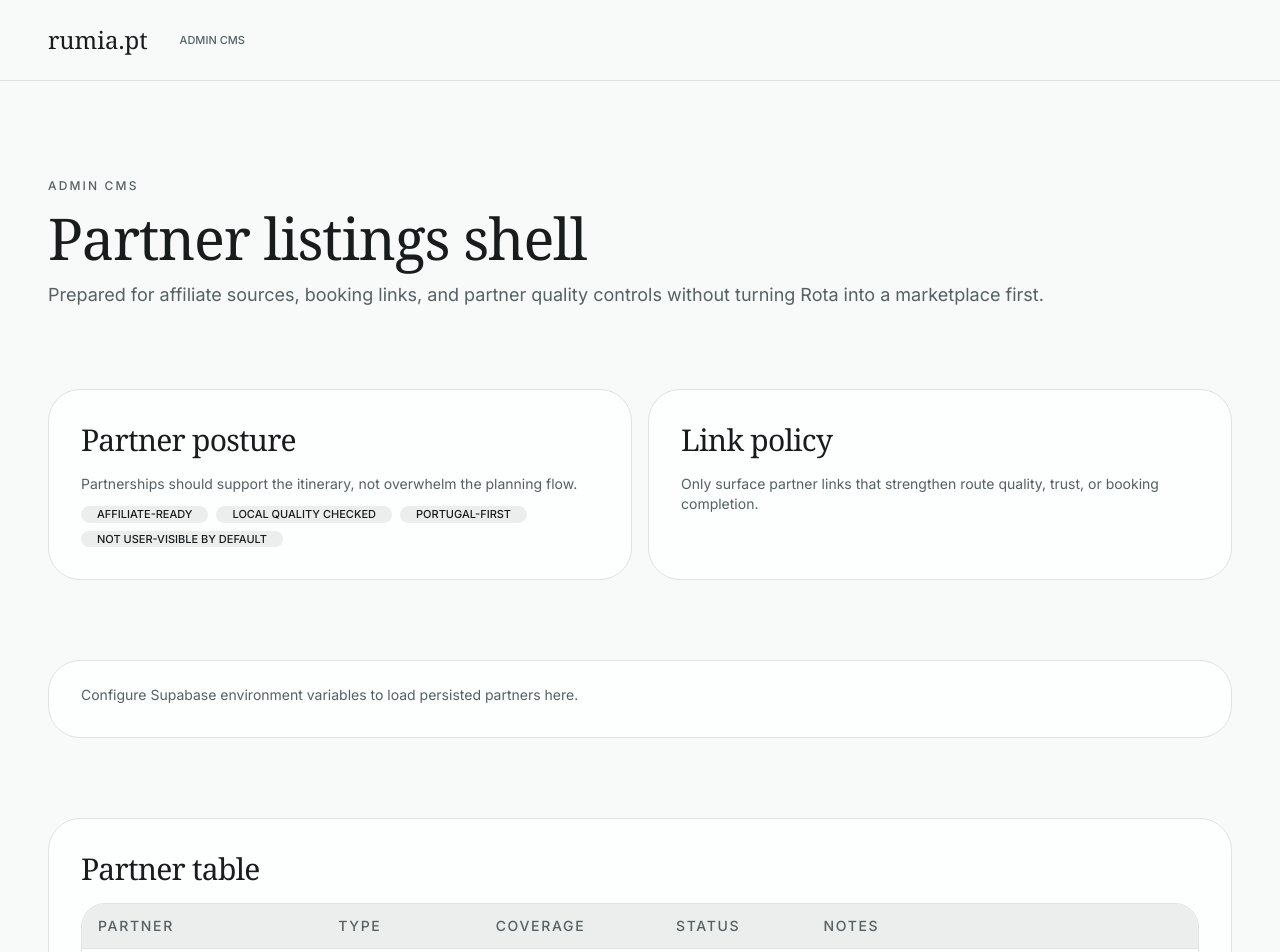
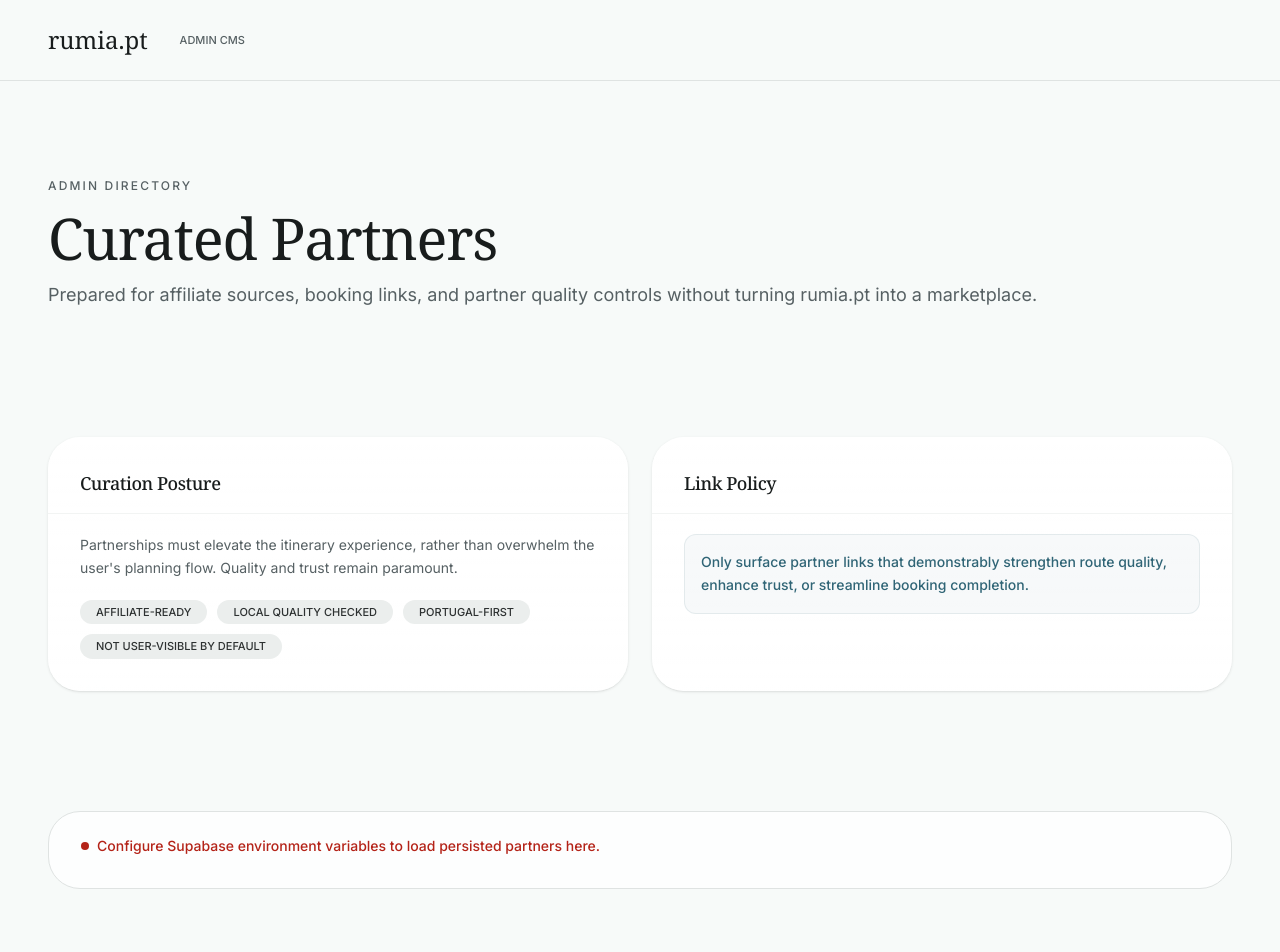
Before and after one commit to Dystx/Rota, a Next.js app in the folder apps/web/: page /admin/partners in a window 1280 px wide. Shown: the top 952 px of the page. Built offline with nearby package versions, Linux system fonts and the light colour scheme; no server answers.

Commit message:
feat(admin): redesign /admin/partners
Ultraworked with [Sisyphus](https://github.com/code-yeongyu/oh-my-openagent)

Co-authored-by: Sisyphus <clio-agent@sisyphuslabs.ai>

```diff
--- a/apps/web/app/(admin)/admin/partners/page.tsx
+++ b/apps/web/app/(admin)/admin/partners/page.tsx
@@ -32,57 +32,76 @@ export default async function AdminPartnersPage() {
 
   return (
     <PageShell variant="admin">
+      <div data-testid="admin-partners-header" className="mb-12">
         <SectionHeading
-        eyebrow="Admin CMS"
-        title="Partner listings shell"
-        description="Prepared for affiliate sources, booking links, and partner quality controls without turning Rota into a marketplace first."
+          eyebrow="Admin Directory"
+          title="Curated Partners"
+          description="Prepared for affiliate sources, booking links, and partner quality controls without turning rumia.pt into a marketplace."
         />
-      <div className="grid gap-4 lg:grid-cols-2">
-        <Card>
-          <CardHeader>
-            <CardTitle>Partner posture</CardTitle>
+      </div>
+
+      <div className="grid gap-6 lg:grid-cols-2 mb-10">
+        <Card className="rota-glass-panel border-none shadow-sm transition-all hover:shadow-md">
+          <CardHeader className="pb-3 border-b border-border/40">
+            <CardTitle className="text-lg font-medium tracking-tight">Curation Posture</CardTitle>
           </CardHeader>
-          <CardContent className="grid gap-3">
-            <p className="rota-muted text-sm">Partnerships should support the itinerary, not overwhelm the planning flow.</p>
-            <div className="flex flex-wrap gap-2">
+          <CardContent className="pt-5 grid gap-5">
+            <p className="text-[var(--color-muted-foreground)] leading-relaxed text-sm">
+              Partnerships must elevate the itinerary experience, rather than overwhelm the user's planning flow. Quality and trust remain paramount.
+            </p>
+            <div className="flex flex-wrap gap-2.5">
               {[
                 "Affiliate-ready",
                 "Local quality checked",
                 "Portugal-first",
                 "Not user-visible by default"
               ].map((item) => (
-                <Badge key={item} tone="soft">{item}</Badge>
+                <Badge key={item} tone="soft" className="bg-[var(--color-surface-muted)] text-[var(--color-ink-soft)] px-3 py-1 font-medium">{item}</Badge>
               ))}
             </div>
           </CardContent>
         </Card>
-        <Card>
-          <CardHeader>
-            <CardTitle>Link policy</CardTitle>
+
+        <Card className="rota-glass-panel border-none shadow-sm transition-all hover:shadow-md">
+          <CardHeader className="pb-3 border-b border-border/40">
+            <CardTitle className="text-lg font-medium tracking-tight">Link Policy</CardTitle>
           </CardHeader>
-          <CardContent>
-            <p className="rota-muted text-sm">Only surface partner links that strengthen route quality, trust, or booking completion.</p>
+          <CardContent className="pt-5 flex flex-col justify-center">
+            <div className="p-4 rounded-xl bg-[rgba(48,101,118,0.04)] border border-[rgba(48,101,118,0.1)]">
+              <p className="text-[var(--color-secondary)] font-medium text-sm leading-relaxed">
+                Only surface partner links that demonstrably strengthen route quality, enhance trust, or streamline booking completion.
+              </p>
+            </div>
           </CardContent>
         </Card>
       </div>
+
       {infoMessage ? (
-        <Card>
+        <Card className="mb-8 border-[rgba(180,35,24,0.15)] bg-[rgba(180,35,24,0.03)] shadow-none">
           <CardContent className="pt-6">
-            <p className="rota-muted text-sm">{infoMessage}</p>
+            <p className="text-[#b42318] text-sm font-medium flex items-center gap-2">
+              <span className="h-2 w-2 rounded-full bg-[#b42318] inline-block"></span>
+              {infoMessage}
+            </p>
           </CardContent>
         </Card>
       ) : null}
-      <Card>
-        <CardHeader>
-          <CardTitle>Partner table</CardTitle>
+
+      <div data-testid="partners-table" className="w-full max-w-full min-w-0">
+        <Card className="rota-glass-panel border-none shadow-sm overflow-hidden">
+          <CardHeader className="border-b border-border/40 bg-[var(--color-surface-muted)]/30">
+            <CardTitle className="text-lg font-medium tracking-tight flex items-center gap-2">
+              <span className="rota-dot"></span> Active Roster
+            </CardTitle>
           </CardHeader>
-        <CardContent>
+          <CardContent className="p-0 overflow-x-auto">
             <DataTable
               columns={["Partner", "Type", "Coverage", "Status", "Notes"]}
               rows={rows}
             />
           </CardContent>
         </Card>
+      </div>
     </PageShell>
   );
 }
```
Lines whose indentation alone changed are shown as unchanged.
